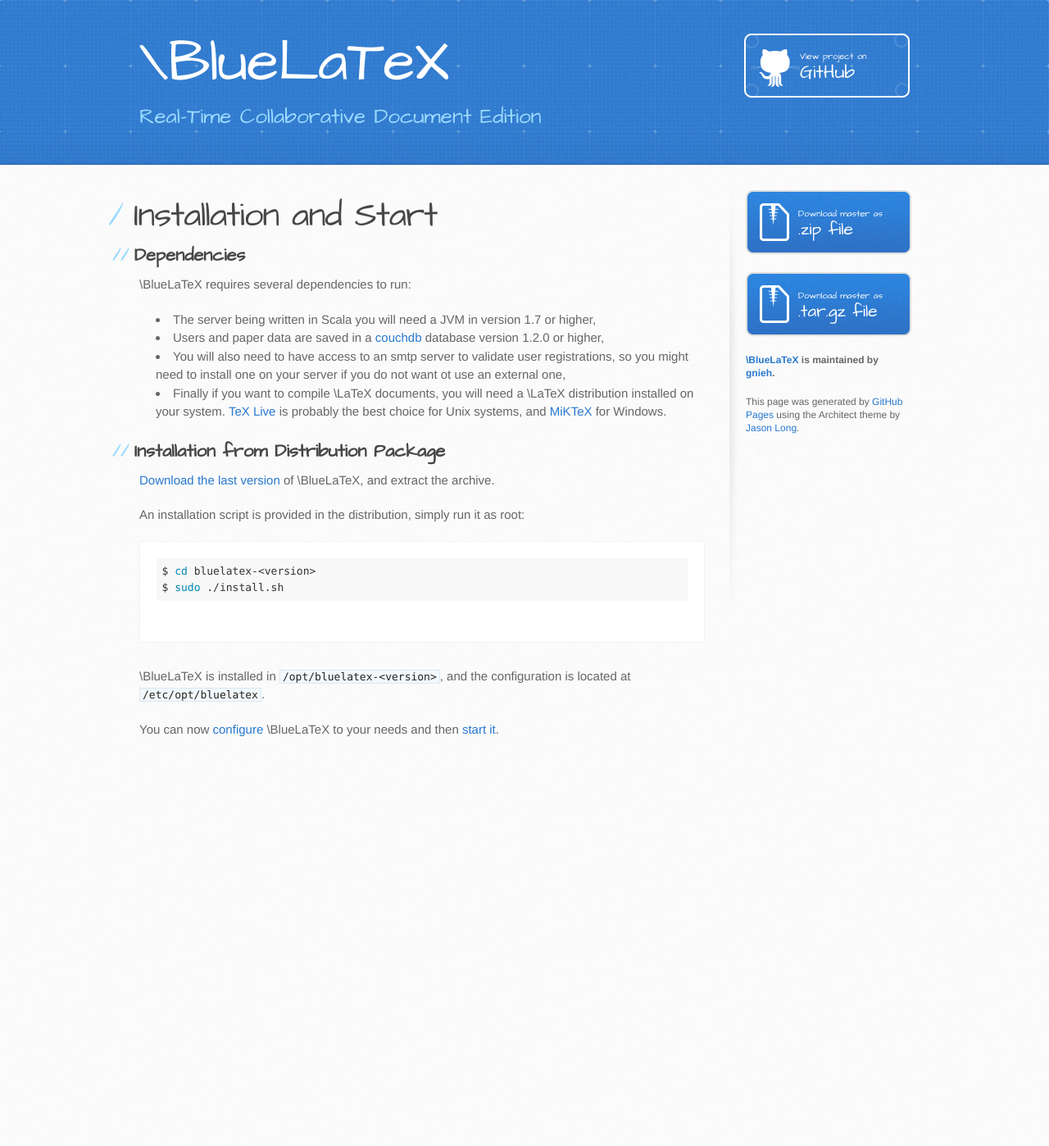
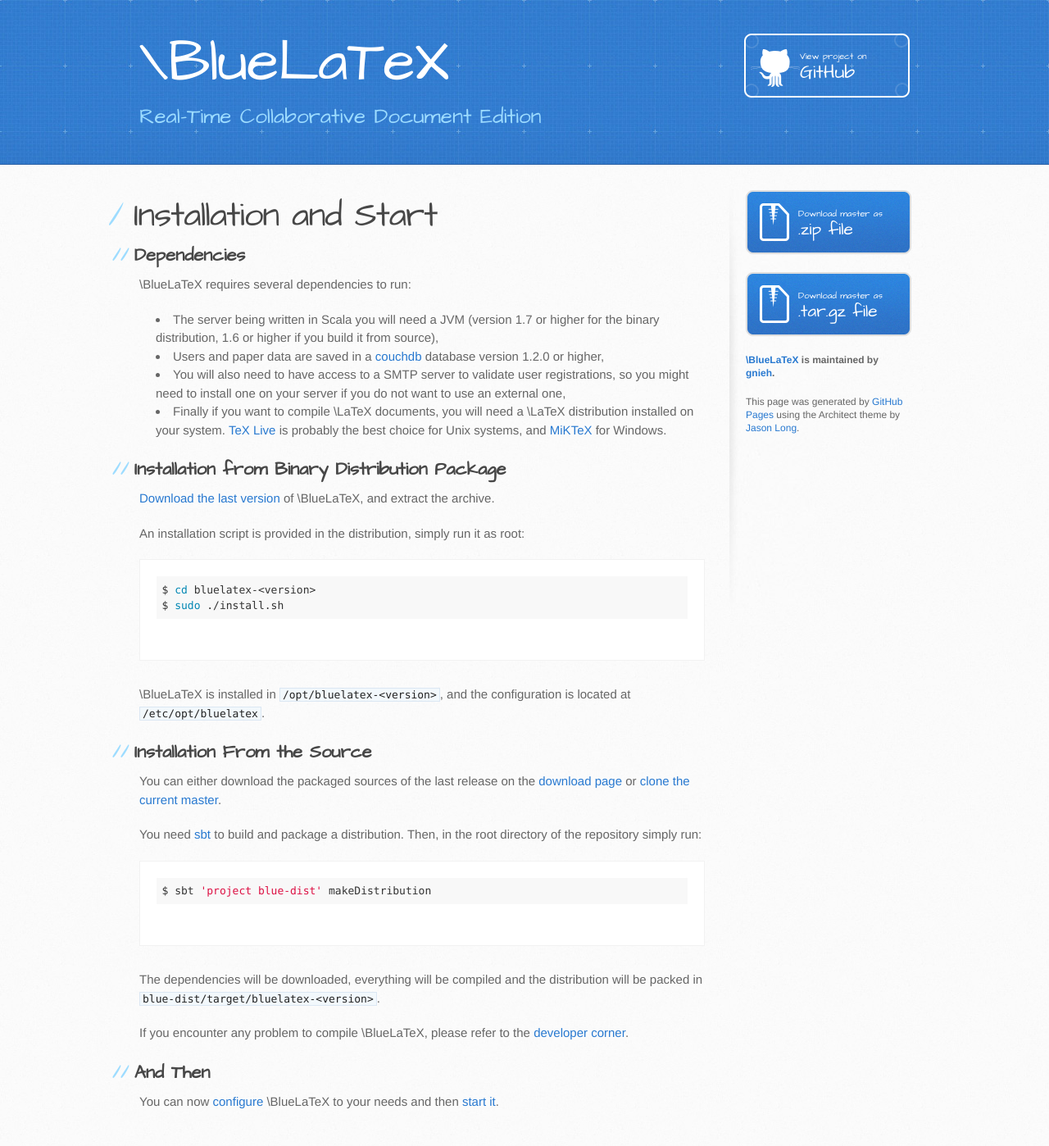
Before and after one commit to jeromedrouet/bluelatex-website, a Jekyll site: the page built from installation/index.markdown, in a window 1280 px wide. Shown: the whole page at 82% size. Built offline with Jekyll 4.4.1, drawn with Linux system fonts in a browser that asks for light colours; before the commit the page ends 944 px from its top, so only the background shows below that.

Commit message:
Add instructions to install from sources

````diff
--- a/installation/index.markdown
+++ b/installation/index.markdown
@@ -11,13 +11,13 @@
 
 \BlueLaTeX requires several dependencies to run:
 
- - The server being written in Scala you will need a JVM in version 1.7 or higher,
+ - The server being written in Scala you will need a JVM (version 1.7 or higher for the binary distribution, 1.6 or higher if you build it from source),
  - Users and paper data are saved in a [couchdb](http://couchdb.apache.org) database version 1.2.0 or higher,
- - You will also need to have access to an smtp server to validate user registrations, so you might need to install one on your server if you do not want ot use an external one,
+ - You will also need to have access to a SMTP server to validate user registrations, so you might need to install one on your server if you do not want to use an external one,
  - Finally if you want to compile \LaTeX documents, you will need a \LaTeX distribution installed on your system. [TeX Live](https://www.tug.org/texlive/) is probably the best choice for Unix systems, and [MiKTeX](http://miktex.org/) for Windows.
 
-Installation from Distribution Package
---------------------------------------
+Installation from Binary Distribution Package
+---------------------------------------------
 
 [Download the last version](/download/) of \BlueLaTeX, and extract the archive.
 
@@ -30,4 +30,23 @@
 
 \BlueLaTeX is installed in `/opt/bluelatex-<version>`, and the configuration is located at `/etc/opt/bluelatex`.
 
+Installation From the Source
+----------------------------
+
+You can either download the packaged sources of the last release on the [download page](/download/) or [clone the current master](https://github.com/gnieh/bluelatex).
+
+You need [sbt](http://scala-sbt.org) to build and package a distribution.
+Then, in the root directory of the repository simply run:
+
+```shell
+$ sbt 'project blue-dist' makeDistribution
+```
+
+The dependencies will be downloaded, everything will be compiled and the distribution will be packed in `blue-dist/target/bluelatex-<version>`.
+
+If you encounter any problem to compile \BlueLaTeX, please refer to the [developer corner](/developers/).
+
+And Then
+--------
+
 You can now [configure](/configuration/) \BlueLaTeX to your needs and then [start it](/running/).
````
